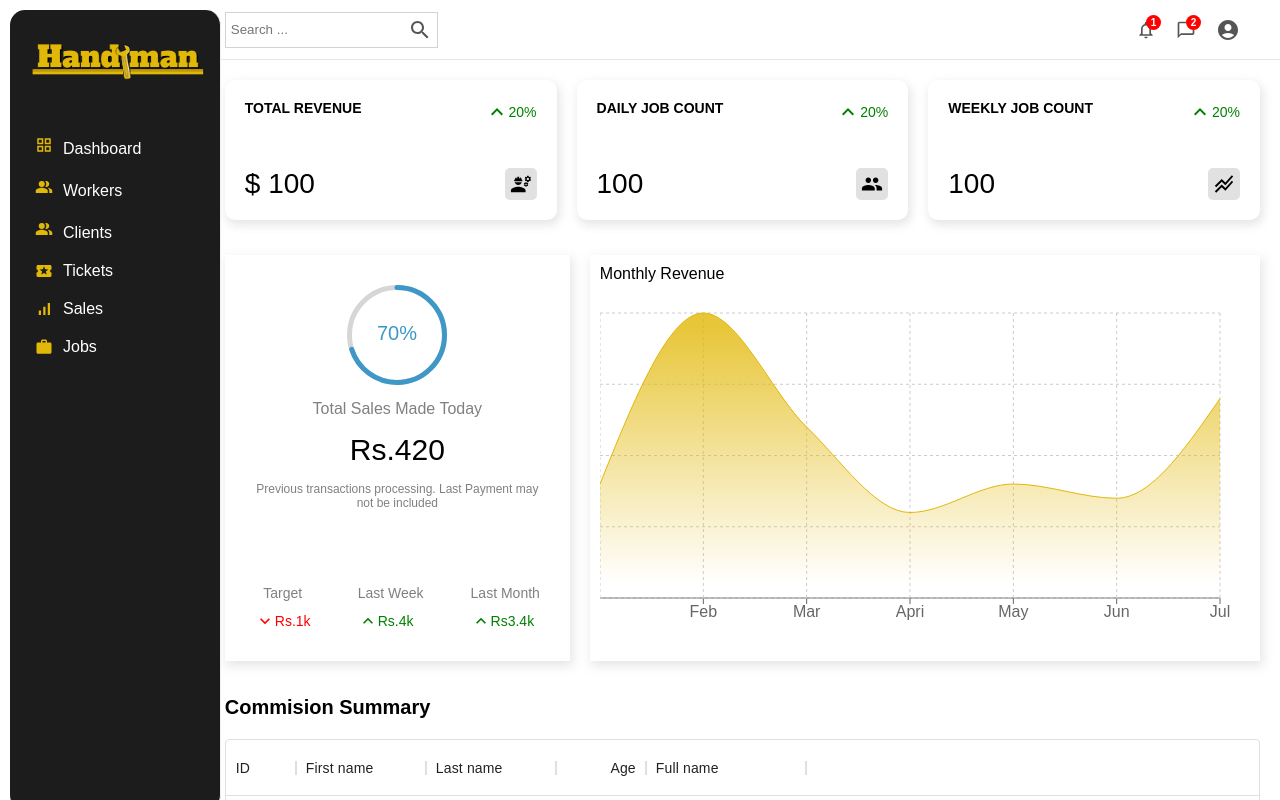
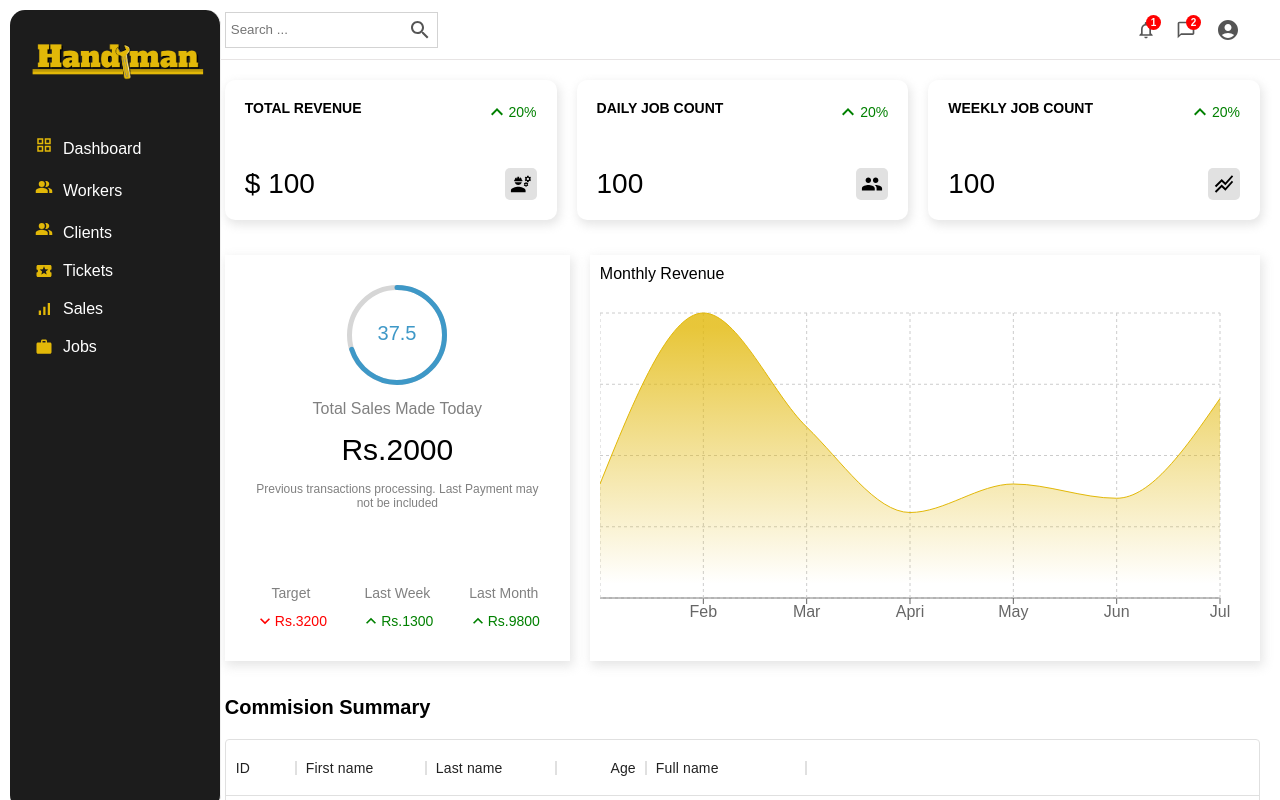
Before and after one commit to TeamHandyman/handymanfrontend, a React (Create React App) app: page /sales in a window 1280 px wide. Shown: the top 800 px of the page. Built offline with nearby package versions, Linux system fonts and the light colour scheme; the HTML template or start-up script is replaced by a standard one.

Commit message:
did changes

```diff
--- a/src/components/featured/Featured.jsx
+++ b/src/components/featured/Featured.jsx
@@ -7,6 +7,11 @@ import KeyboardArrowDownOutlinedIcon from '@mui/icons-material/KeyboardArrowDown
 
 
 const Featured = () => {
+  const amount = 4*500;
+  const target = 3200;
+  const lastweek = 1300;
+  const lastmonth = 9800;
+  const tp = ((target-amount)/target)*100;
   return (
     <div className="featured">
       <div className="top">
@@ -15,10 +20,10 @@ const Featured = () => {
       </div>
       <div className="bottom">
         <div className="featuredChart">
-            <CircularProgressbar value={70} text={"70%"} strokeWidth={5} />
+            <CircularProgressbar value={70} text={tp} strokeWidth={5} />
         </div>
         <p className="title">Total Sales Made Today</p>
-        <p className="amount">Rs.420</p>
+        <p className="amount">Rs.{amount}</p>
         <p className="desc">Previous transactions processing. Last Payment may not be included</p>
 
         <div className="summary">
@@ -26,7 +31,7 @@ const Featured = () => {
             <div className="itemTitle">Target</div>
             <div className="itemResult negative">
                 <KeyboardArrowDownOutlinedIcon fontSize='small' />
-              <div className="resultAmount">Rs.1k</div>
+              <div className="resultAmount">Rs.{target}</div>
             </div>
           </div>
 
@@ -34,7 +39,7 @@ const Featured = () => {
             <div className="itemTitle">Last Week</div>
             <div className="itemResult positive">
                 <KeyboardArrowUpOutlinedIcon fontSize='small' />
-              <div className="resultAmount">Rs.4k</div>
+              <div className="resultAmount">Rs.{lastweek}</div>
             </div>
           </div>
 
@@ -42,7 +47,7 @@ const Featured = () => {
             <div className="itemTitle">Last Month</div>
             <div className="itemResult positive">
                 <KeyboardArrowUpOutlinedIcon fontSize='small' />
-              <div className="resultAmount">Rs3.4k</div>
+              <div className="resultAmount">Rs.{lastmonth}</div>
             </div>
           </div>
 
--- a/src/components/widget/Widget.jsx
+++ b/src/components/widget/Widget.jsx
@@ -5,14 +5,16 @@ import EngineeringIcon from '@mui/icons-material/Engineering';
 import GroupIcon from '@mui/icons-material/Group';
 import StackedLineChartOutlinedIcon from '@mui/icons-material/StackedLineChartOutlined';
 import LocalActivityOutlinedIcon from '@mui/icons-material/LocalActivityOutlined';
-import { useEffect } from "react";
+import { useEffect, useState } from "react";
 import axios from "axios";
 const Widgets = ({type}) => {
   let data;
 
-useEffect(() => {
-  axios.get('http://localhost:1337/api/worker/getCount').then((response)=> {})
-},[])
+// const [getCount, setGetCount] = useState();
+// useEffect(() => {
+//   axios.get('http://localhost:1337/api/worker/getCount').then((response)=> {setGetCount(response.data)})
+// })
+// console.log(getCount)
   //temp
   const amount = 1000
   const diff = 20
@@ -23,7 +25,8 @@ useEffect(() => {
         title:"WORKERS",
         isMoney: false,
         link:"See all workers",
-        icon: (<EngineeringIcon className="icon"/>)
+        icon: (<EngineeringIcon className="icon"/>),
+        amount: 27
       };
       break;
     case "clients":
@@ -31,7 +34,8 @@ useEffect(() => {
         title:"CLIENTS",
         isMoney: false,
         link:"See all clients",
-        icon: (<GroupIcon className="icon"/>)
+        icon: (<GroupIcon className="icon"/>),
+        amount: 21
       };
       break;
     case "sales":
@@ -39,7 +43,8 @@ useEffect(() => {
         title:"SALES",
         isMoney: true,
         link:"View More Stats",
-        icon: (<StackedLineChartOutlinedIcon className="icon"/>)
+        icon: (<StackedLineChartOutlinedIcon className="icon"/>),
+        amount: 27*150
       };
       break;
     case "tickets":
@@ -47,7 +52,8 @@ useEffect(() => {
         title:"TICKETS",
         isMoney: false,
         link:"View All Tickets",
-        icon: (<LocalActivityOutlinedIcon className="icon"/>)
+        icon: (<LocalActivityOutlinedIcon className="icon"/>),
+        amount: 11
        };
       break;
 
@@ -61,7 +67,7 @@ useEffect(() => {
     <div className="widget">
       <div className="left">
           <span className="title ">{data.title}</span>
-          <span className="counter">{data.isMoney && "Rs."} {amount} </span>
+          <span className="counter">{data.isMoney && "Rs."} {data.amount} </span>
           <span className="link">{data.link}</span>
       </div>
       <div className="right">
--- a/src/components/workerstable/Workerstable.jsx
+++ b/src/components/workerstable/Workerstable.jsx
@@ -7,6 +7,8 @@ import axios from "axios";
 import './style.css'
 import Button from '@mui/material/Button';
 import Stack from '@mui/material/Stack';
+import Select from 'react-select';
+import CheckBoxOutlineBlankIcon from '@mui/icons-material/CheckBoxOutlineBlank';
 
 
 const Workerstable = () => {
@@ -17,11 +19,19 @@ const Workerstable = () => {
   }, [])
   //console.log(data.fName)
 
-  const navigate = useNavigate();
-  const viewPro = () => { axios.put('http://localhost:1337/api/worker')}
+  // const navigate = useNavigate();
+  // const viewPro = () => { axios.put('http://localhost:1337/api/worker')}
 
+  // const changeStatus = (e) => {
+  //   console.log(e.value)
+  //   axios.put(`http://localhost:1337/api/worker/changeStatus/${workerId}`, {status: e.value}).then(window.location.reload(true))
 
-
+  // }
+  const options = [
+    { value: 'Accept', label: 'Active' },
+    { value: 'Reject', label: 'Disable' },
+    { value: 'pending', label: 'Pending' },
+  ]
 
   return (
 
@@ -38,7 +48,7 @@ const Workerstable = () => {
               <th>ACTION</th>
           </thead>
           <tbody className="tb">
-            {data.map((x) => <tr style={{ 'marginLeft': "5rem" }} className="tr" key={x.id}>
+            {data.map((x) => <tr style={{ 'marginLeft': "5rem" }} className="tr" key={x._id}>
 
               <td className="td">{x.fName}</td>
               <td className="td">{x.lName}</td>
@@ -46,13 +56,18 @@ const Workerstable = () => {
               <td className="td-B">{x.accountStatus}</td>
               <Link to={ `/workers/${x._id}`} className="linkStlyes">
 
-                   <td className="td-A"><Button variant="outlined" color="secondary" size="small">View</Button></td>
+                   <td className="td" ><Button variant="outlined" color="secondary" size="small" style={{ 'marginTop': "10px" }}>View</Button></td>
               </Link>
-              <td className="td-A"><Button variant="outlined" color="success" size="small">Accept</Button> <Button variant="outlined" size="small" color="error">Reject</Button></td>
+              <td className="td-A"><Select
+
+                    defaultValue={x.accountStatus}
+                    onChange={(e)=>axios.put(`http://localhost:1337/api/worker/changeStatus/${x._id}`, {status: e.value}).then(window.location.reload(true))}
+                    options={options} />
+                    </td>
             </tr>)}
           </tbody>
-  </table>
-  </div>
+      </table>
+      </div>
   // </div>
   //   </div>
   )
--- a/src/components/workerstable/style.css
+++ b/src/components/workerstable/style.css
@@ -34,15 +34,16 @@
 
 }
 .tbody{
-    margin-bottom: 10em;
+    margin-bottom: 10%;
 }
 .tb{
     margin-top: 10px;
 
 }
 .td, .td-A, .td-B{
-    margin-bottom: 10%;
+
     background-color: #ffffff;
+
 }
 
 
--- a/src/components/workerstable/workerstable.scss
+++ b/src/components/workerstable/workerstable.scss
@@ -50,6 +50,7 @@
     }
     .linkStlyes{
         text-decoration: none;
+        padding-top: 10%;
     }
 
 }
--- a/src/pages/workersingle/Workersingle.jsx
+++ b/src/pages/workersingle/Workersingle.jsx
@@ -16,7 +16,7 @@ import ArrowDropDownIcon from '@mui/icons-material/ArrowDropDown';
 import { Link, useParams } from "react-router-dom";
 import {useEffect, useState} from 'react'
 import axios from "axios";
-import Nic from "../../images/nicpic.jpg"
+import Select from 'react-select'
 
 import Button from '@mui/material/Button';
 import Dialog from '@mui/material/Dialog';
@@ -42,17 +42,32 @@ function Workersingle (props) {
   const handleClose = () => {
     setOpen(false);
   };
+  const options = [
+    { value: 'Active', label: 'Active' },
+    { value: 'Disable', label: 'Disable' },
+
+  ]
 
   // const [openViewnic, setViewnic] = useState(false)
 
   const {workerId} = useParams();
   const [userData, setuserData] = useState([]);
+  const [selectedOption, setSelectedOption] = useState(null);
   useEffect(() => {
      axios.get(`http://localhost:1337/api/worker/${workerId}`).then((response)=>{setuserData(response.data)})
 
   }, [workerId])
 
+//  const ChangeStat = () => {
+//    useEffect (() => {
+//     axios.put(`http://localhost:1337/api/worker/changeStatus/${workerId}`, {status: selectedOption.value}).then(response => this.setState({ updatedAt: response.data.updatedAt }));
+//   }, [selectedOption, workerId])
+//  }
+  const SelectedOptionChange= (e)=>{
+    console.log(e.value)
+    axios.put(`http://localhost:1337/api/worker/changeStatus/${workerId}`, {status: e.value}).then(window.location.reload(true))
 
+  }
   return (
     <div className="workerSingle">
       <Sidebar />
@@ -68,16 +83,22 @@ function Workersingle (props) {
               <div className="userName" style={{fontWeight:"bold"}}>{userData.fName} {userData.lName}</div>
 
 
-              <div className="status">Status : <span style={{color: "green"}}>Active </span> </div>
+              <div className="status">Status : <span style={{color: "green"}}>{userData.accountStatus} </span> </div>
 
               <Stack spacing={1}>
                   <Rating name="half-rating" defaultValue={2.5} precision={0.5} style={{justifyContent: "center", marginTop:"7px"}}readOnly />
               </Stack>
 
               <div className="editButton" >
-                  <Statusbtn />
-                   {/* <ArrowDropDownIcon /> */}
+              <Select
+                defaultValue={selectedOption}
+                onChange={(e)=>SelectedOptionChange(e)}
+                options={options}
+              />
+              <br />
+
               </div>
+              {/* <Button variant="outlined" color="success" onClick={ChangeStat}>confirm</Button> */}
 
               <hr className="hrBar"/>
               <br />
@@ -111,6 +132,9 @@ function Workersingle (props) {
                   <div className="detailItem">
                     <div className="itemKey"> <WorkIcon className="icon"/>Job Type  </div>
                     <div className="itemValue"> {userData.jobType} </div>
+                    <br />
+                    <br />
+                  </div>
 
                   <div className="detailItem">
                     <div className="itemKey"><EmailIcon className="icon"/> Email  </div>
@@ -165,8 +189,8 @@ function Workersingle (props) {
 
                     {/* NIC CARD IMAGES  */}
 
-          <img src={Nic} alt="" />
-          <img src={Nic} alt="" />
+                    <img src={userData.nicFront} alt="Nic Front Side" height={700} width ={550} />
+                    <img src={userData.nicBack} alt="Nic Back Side" height={700} width ={550} />
 
                     </DialogContentText>
                   </DialogContent>
@@ -179,29 +203,28 @@ function Workersingle (props) {
                 </Dialog>
               </div>
 
-              {/* <div>
 
-            <button className="viewNic" onClick={()=>setViewnic(true)}> View Nic </button>
-            <Viewnic open={openViewnic} onClose={()=> setViewnic(false)}/>
-          </div> */}
-            </div>
 
 
 
             </div>
+            </div>
+
             <div className="right">
 
               <Jobtabs />
 
 
             </div>
+
+          <div className="bottom">
+
           </div>
-          <div className="bottom">
 
         </div>
       </div>
       </div>
-    </div>
+
   )
 }
 
```
Lines whose indentation alone changed are shown as unchanged.
